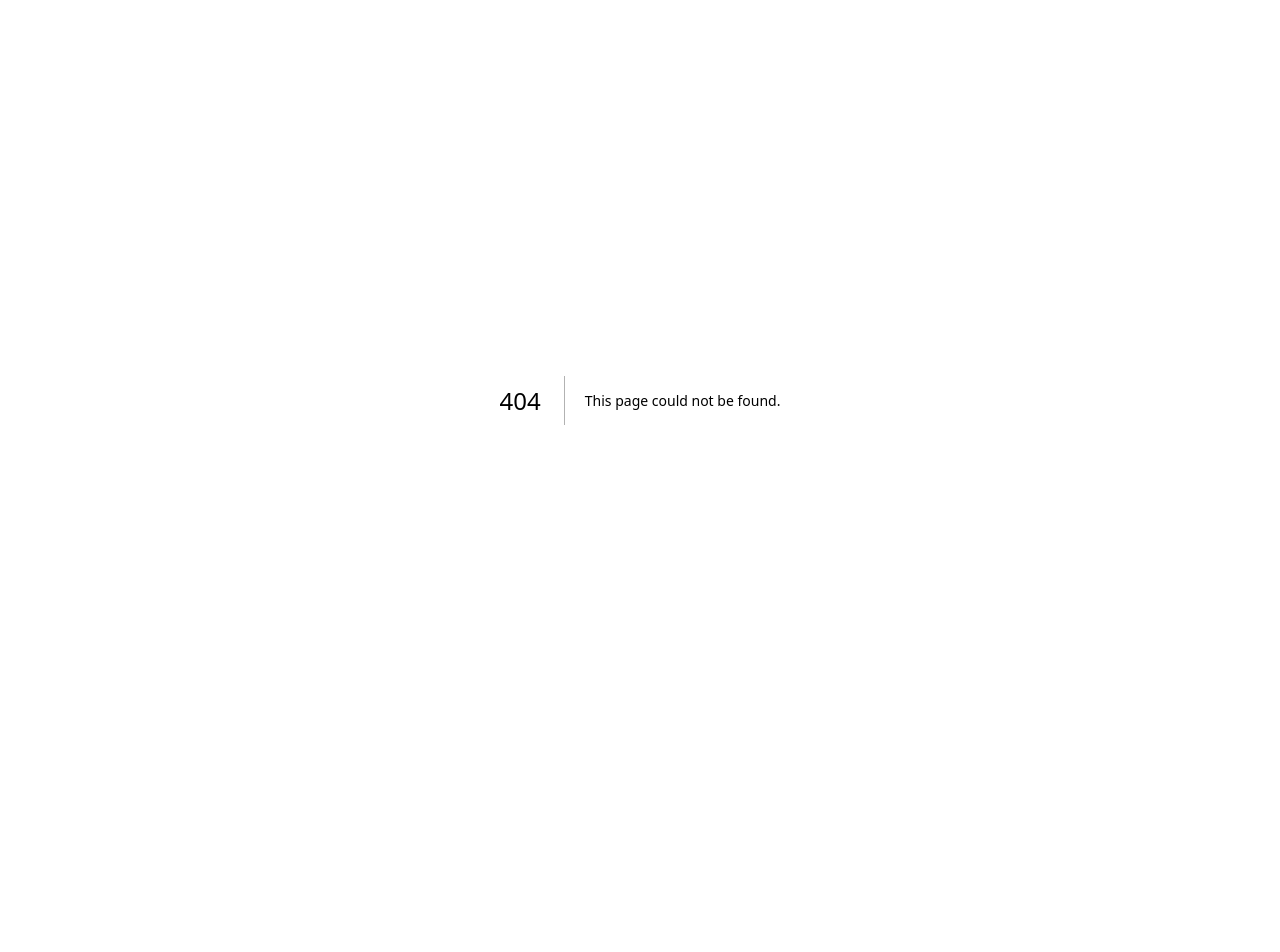
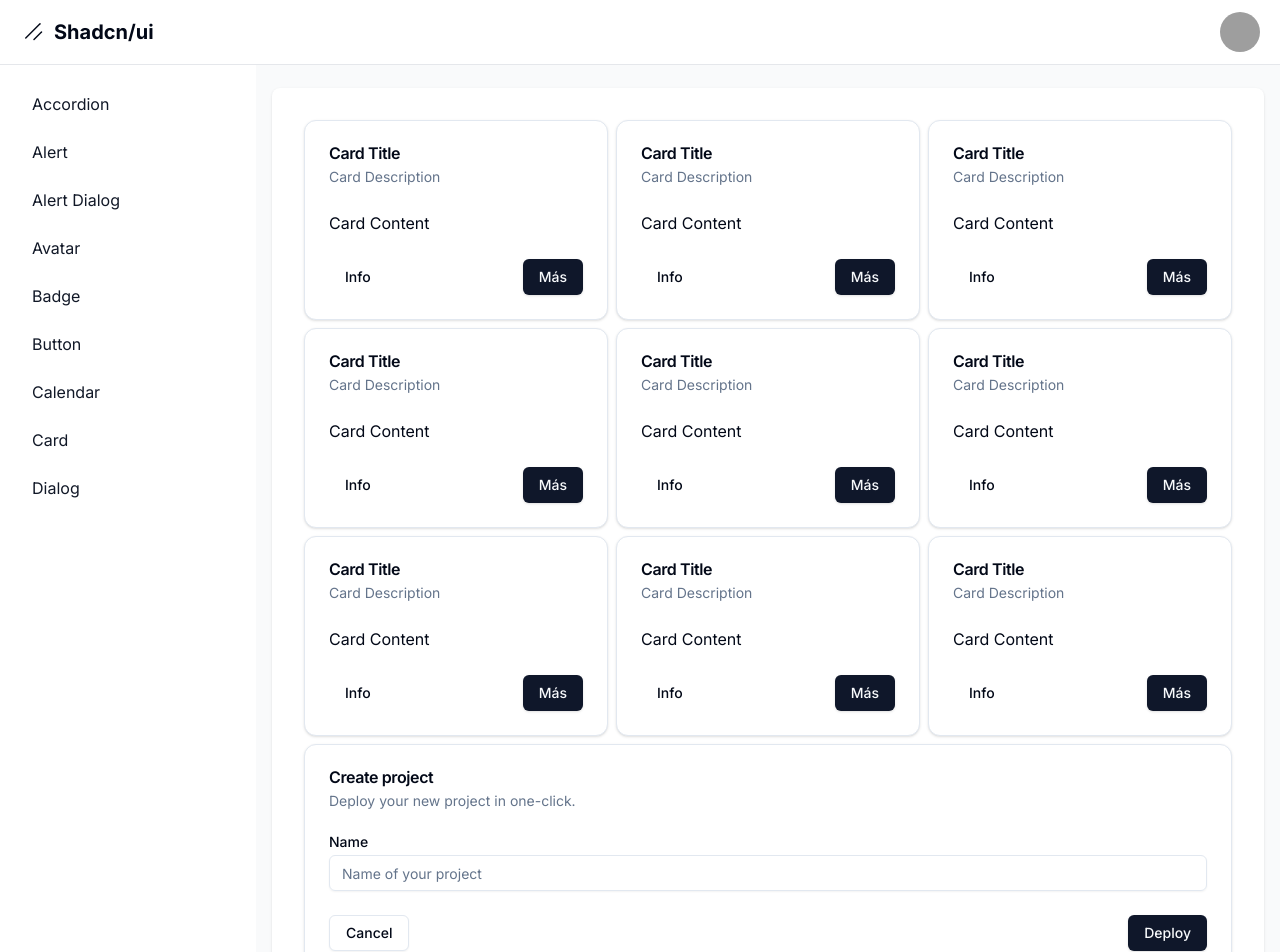
Before and after one commit to Starklord17/Shadcn-Dashboard, a Next.js app: page /dashboard/card in a window 1280 px wide. Before the commit this address had no page. Shown: the top 952 px of the page. Before the commit the page ends 800 px from the top, so only its background shows below. Built offline with nearby package versions, Linux system fonts and the light colour scheme; grey boxes are pictures that could not be loaded.

Commit message:
:zap: Card

```diff
--- /dev/null
+++ b/src/app/dashboard/card/page.tsx
@@ -0,0 +1,57 @@
+import { Button } from "@/components/ui/button";
+import {
+  Card,
+  CardContent,
+  CardDescription,
+  CardFooter,
+  CardHeader,
+  CardTitle,
+} from "@/components/ui/card";
+
+import { Input } from "@/components/ui/input";
+import { Label } from "@/components/ui/label";
+
+export default function Page() {
+  return (
+    <div className="grid grid-cols-1 sm:grid-cols-3 gap-2">
+      {"123456789".split("").map((item) => (
+        <Card key={item}>
+          <CardHeader>
+            <CardTitle>Card Title</CardTitle>
+            <CardDescription>Card Description</CardDescription>
+          </CardHeader>
+          <CardContent>
+            <p>Card Content</p>
+          </CardContent>
+          <CardFooter className="flex justify-between">
+            <Button variant="ghost">info</Button>
+            <Button>más</Button>
+          </CardFooter>
+        </Card>
+      ))}
+
+      <Card className="col-span-1 sm:col-span-3">
+        <CardHeader>
+          <CardTitle>Create project</CardTitle>
+          <CardDescription>
+            Deploy your new project in one-click.
+          </CardDescription>
+        </CardHeader>
+        <CardContent>
+          <form>
+            <div className="grid w-full items-center gap-4">
+              <div className="flex flex-col space-y-1.5">
+                <Label htmlFor="name">Name</Label>
+                <Input id="name" placeholder="Name of your project" />
+              </div>
+            </div>
+          </form>
+        </CardContent>
+        <CardFooter className="flex justify-between">
+          <Button variant="outline">Cancel</Button>
+          <Button>Deploy</Button>
+        </CardFooter>
+      </Card>
+    </div>
+  );
+}
--- a/src/app/dashboard/layout.tsx
+++ b/src/app/dashboard/layout.tsx
@@ -13,6 +13,7 @@
   { name: "badge", href: "badge" },
   { name: "calendar", href: "calendar" },
   { name: "avatar", href: "avatar" },
+  { name: "card", href: "card" },
 ].sort((a, b) => a.name.localeCompare(b.name));
 
 export default function DashboardLayout({
--- /dev/null
+++ b/src/components/ui/card.tsx
@@ -0,0 +1,76 @@
+import * as React from "react"
+
+import { cn } from "@/lib/utils"
+
+const Card = React.forwardRef<
+  HTMLDivElement,
+  React.HTMLAttributes<HTMLDivElement>
+>(({ className, ...props }, ref) => (
+  <div
+    ref={ref}
+    className={cn(
+      "rounded-xl border bg-card text-card-foreground shadow",
+      className
+    )}
+    {...props}
+  />
+))
+Card.displayName = "Card"
+
+const CardHeader = React.forwardRef<
+  HTMLDivElement,
+  React.HTMLAttributes<HTMLDivElement>
+>(({ className, ...props }, ref) => (
+  <div
+    ref={ref}
+    className={cn("flex flex-col space-y-1.5 p-6", className)}
+    {...props}
+  />
+))
+CardHeader.displayName = "CardHeader"
+
+const CardTitle = React.forwardRef<
+  HTMLParagraphElement,
+  React.HTMLAttributes<HTMLHeadingElement>
+>(({ className, ...props }, ref) => (
+  <h3
+    ref={ref}
+    className={cn("font-semibold leading-none tracking-tight", className)}
+    {...props}
+  />
+))
+CardTitle.displayName = "CardTitle"
+
+const CardDescription = React.forwardRef<
+  HTMLParagraphElement,
+  React.HTMLAttributes<HTMLParagraphElement>
+>(({ className, ...props }, ref) => (
+  <p
+    ref={ref}
+    className={cn("text-sm text-muted-foreground", className)}
+    {...props}
+  />
+))
+CardDescription.displayName = "CardDescription"
+
+const CardContent = React.forwardRef<
+  HTMLDivElement,
+  React.HTMLAttributes<HTMLDivElement>
+>(({ className, ...props }, ref) => (
+  <div ref={ref} className={cn("p-6 pt-0", className)} {...props} />
+))
+CardContent.displayName = "CardContent"
+
+const CardFooter = React.forwardRef<
+  HTMLDivElement,
+  React.HTMLAttributes<HTMLDivElement>
+>(({ className, ...props }, ref) => (
+  <div
+    ref={ref}
+    className={cn("flex items-center p-6 pt-0", className)}
+    {...props}
+  />
+))
+CardFooter.displayName = "CardFooter"
+
+export { Card, CardHeader, CardFooter, CardTitle, CardDescription, CardContent }
```
Also changed, not shown: 1 other file (tests, documents, lock files or other folders).
